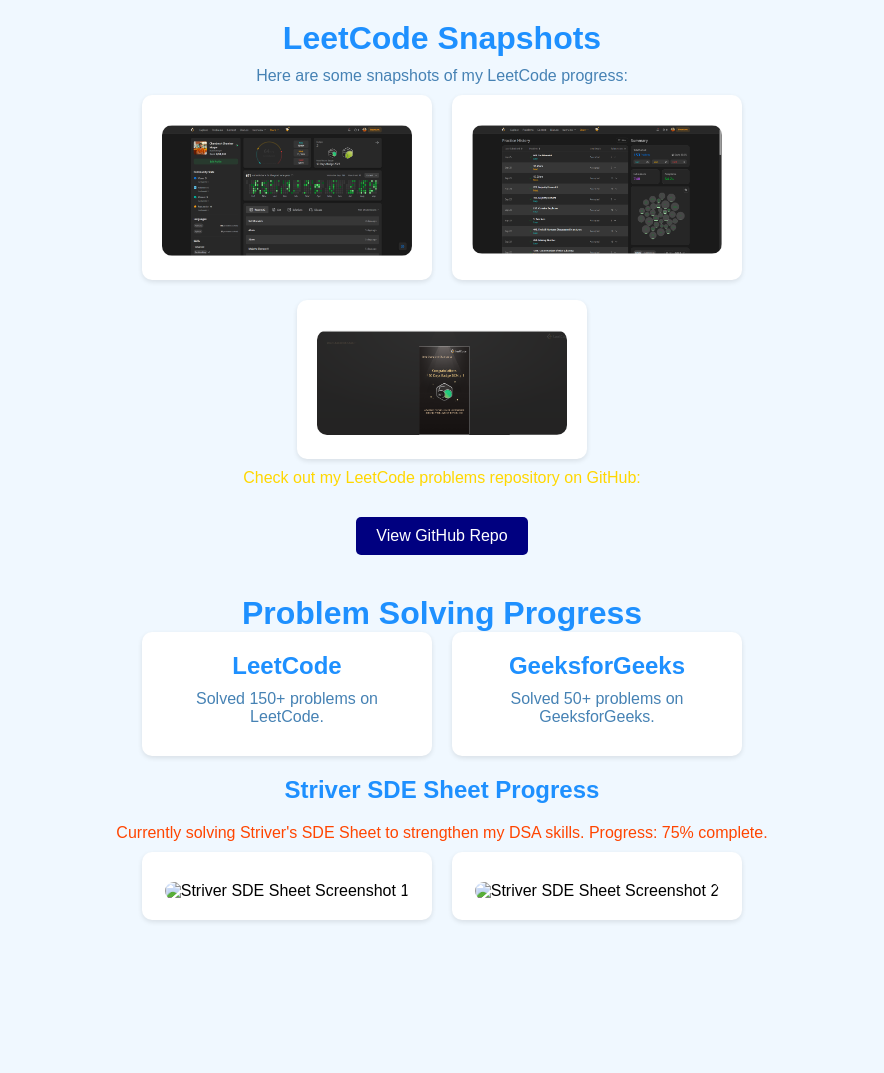
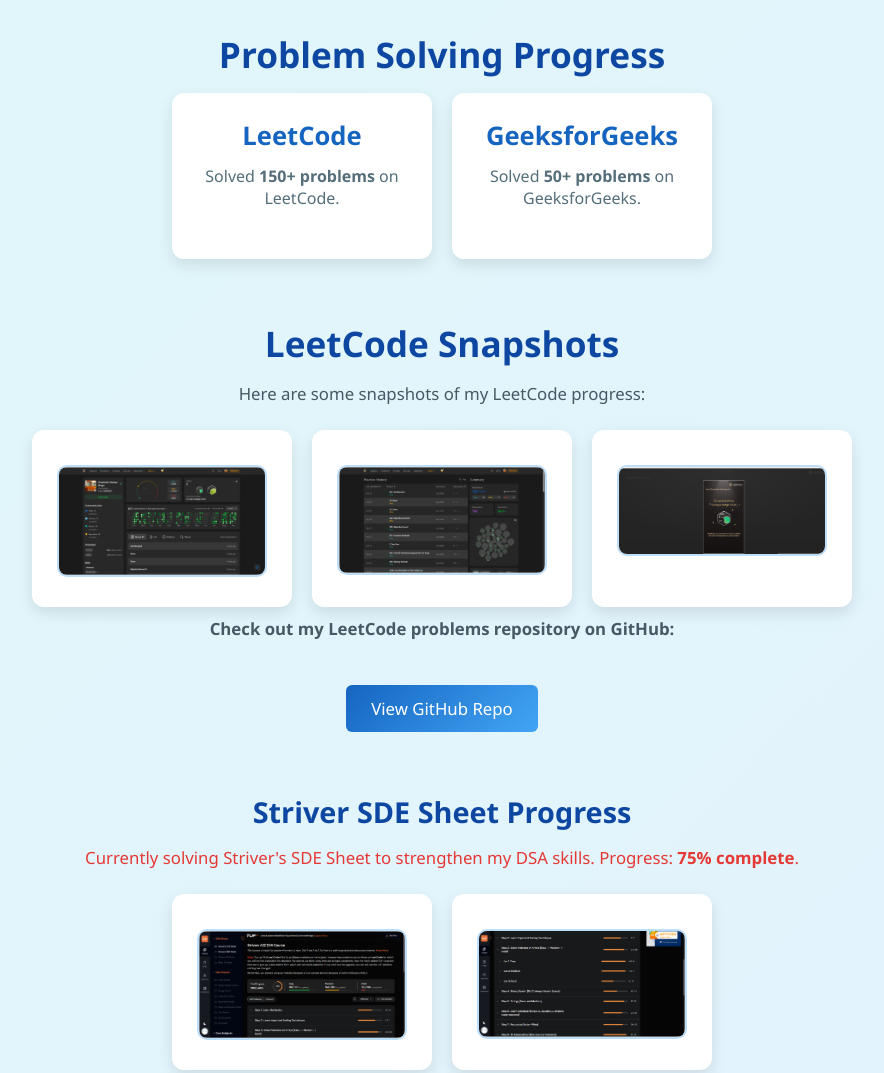
Before and after one commit to Chandresh-spec/Personal_portfolio, a plain HTML site: page leetcode.html in a window 1280 px wide. Shown: the top 1073 px of the page, without its empty margins (198-1082 px from the left). Before the commit the page ends 980 px from the top, so only its background shows below. Drawn offline with Linux system fonts and the light colour scheme.

Commit message:
all basic design are completed

```diff
--- a/leetcode.css
+++ b/leetcode.css
@@ -1,72 +1,115 @@
+/* Reset */
+* {
+  margin: 0;
+  padding: 0;
+  box-sizing: border-box;
+  font-family: "Segoe UI", Arial, sans-serif;
+}
 
+/* Body */
 body {
-        font-family: Arial, sans-serif;
-        background-color: #f0f8ff;
-        margin: 0;
-        padding: 20px;
+  background: linear-gradient(135deg, #e0f7fa, #e3f2fd);
+  padding: 30px 20px;
   display: flex;
   flex-direction: column;
   align-items: center;
   min-height: 100vh;
 }
+
+/* Section */
 .section {
   text-align: center;
-        margin-bottom: 40px;
-        width: 80%;
-        max-width: 800px;
+  margin-bottom: 60px;
+  width: 90%;
+  max-width: 1000px;
 }
+
 .section h1 {
-        color: #1e90ff;
-        margin: 0;
-        font-size: 2em;
+  color: #0d47a1;
+  font-size: 2.2em;
+  margin-bottom: 15px;
 }
+
 .section p {
-        color: #4682b4;
-        margin: 10px 0;
+  color: #455a64;
+  margin: 10px 0 25px;
+  font-size: 1.05em;
 }
+
+/* Cards */
 .cards {
   display: flex;
   gap: 20px;
   flex-wrap: wrap;
   justify-content: center;
 }
+
 .card {
-        background-color: #ffffff;
-        border-radius: 10px;
-        box-shadow: 0 2px 5px rgba(0, 0, 0, 0.1);
-        padding: 20px;
-        width: 250px;
+  background: #ffffff;
+  border-radius: 12px;
+  box-shadow: 0 6px 15px rgba(0, 0, 0, 0.1);
+  padding: 25px;
+  width: 260px;
   text-align: center;
+  transition: transform 0.3s ease, box-shadow 0.3s ease;
 }
+
+.card:hover {
+  transform: translateY(-6px);
+  box-shadow: 0 10px 20px rgba(0, 0, 0, 0.15);
+}
+
 .card h2 {
-        color: #1e90ff;
-        font-size: 1.5em;
-        margin: 0 0 10px;
+  color: #1565c0;
+  font-size: 1.6em;
+  margin-bottom: 12px;
 }
+
 .card p {
-        color: #4682b4;
-        margin: 10px 0;
+  color: #546e7a;
+  font-size: 1em;
 }
+
+/* Screenshot */
 .screenshot {
   max-width: 100%;
   border-radius: 10px;
   margin-top: 10px;
+  border: 2px solid #bbdefb;
 }
-    .sde-progress {
-        margin-top: 20px;
+
+/* Highlight */
+.highlight {
+  color: #ff9800;
+  font-weight: 600;
+  margin-top: 25px;
 }
-    .sde-progress h2 {
-        color: #1e90ff;
-    }
-    .sde-progress p {
-        color: #ff4500;
-    }
+
+/* Button */
 .button {
   display: inline-block;
-        background-color: #000080;
+  background: linear-gradient(135deg, #1565c0, #42a5f5);
   color: #ffffff;
-        padding: 10px 20px;
+  padding: 12px 25px;
   text-decoration: none;
-        border-radius: 5px;
+  border-radius: 6px;
   margin-top: 20px;
+  font-size: 1.05em;
+  transition: background 0.3s ease;
 }
+
+.button:hover {
+  background: linear-gradient(135deg, #0d47a1, #1976d2);
+}
+
+/* SDE Progress */
+.sde-progress h2 {
+  color: #0d47a1;
+  font-size: 1.8em;
+}
+
+.sde-progress p {
+  color: #e53935;
+  margin: 15px 0 25px;
+  font-size: 1.05em;
+}
--- a/leetcode.html
+++ b/leetcode.html
@@ -7,6 +7,22 @@
   <link rel="stylesheet" href="leetcode.css">
 </head>
 <body>
+  <!-- Problem Solving Progress -->
+  <div class="section">
+    <h1>Problem Solving Progress</h1>
+    <div class="cards">
+      <div class="card">
+        <h2>LeetCode</h2>
+        <p>Solved <strong>150+ problems</strong> on LeetCode.</p>
+      </div>
+      <div class="card">
+        <h2>GeeksforGeeks</h2>
+        <p>Solved <strong>50+ problems</strong> on GeeksforGeeks.</p>
+      </div>
+    </div>
+  </div>
+
+  <!-- LeetCode Snapshots -->
   <div class="section">
     <h1>LeetCode Snapshots</h1>
     <p>Here are some snapshots of my LeetCode progress:</p>
@@ -21,30 +37,21 @@
         <img src="leetcode3.png" alt="LeetCode Progress Screenshot 3" class="screenshot">
       </div>
     </div>
-        <p style="color: #ffd700;">Check out my LeetCode problems repository on GitHub:</p>
+    <p class="highlight">Check out my LeetCode problems repository on GitHub:</p>
     <a href="#" class="button">View GitHub Repo</a>
   </div>
+
+  <!-- SDE Sheet Progress -->
   <div class="section">
-        <h1>Problem Solving Progress</h1>
+    <div class="sde-progress">
+      <h2>Striver SDE Sheet Progress</h2>
+      <p>Currently solving Striver's SDE Sheet to strengthen my DSA skills. Progress: <strong>75% complete</strong>.</p>
       <div class="cards">
         <div class="card">
-                <h2>LeetCode</h2>
-                <p>Solved 150+ problems on LeetCode.</p>
+          <img src="st1.png" alt="Striver SDE Sheet Screenshot 1" class="screenshot">
         </div>
         <div class="card">
-                <h2>GeeksforGeeks</h2>
-                <p>Solved 50+ problems on GeeksforGeeks.</p>
-            </div>
-        </div>
-        <div class="sde-progress">
-            <h2>Striver SDE Sheet Progress</h2>
-            <p>Currently solving Striver's SDE Sheet to strengthen my DSA skills. Progress: 75% complete.</p>
-            <div class="cards">
-                <div class="card">
-                    <img src="sde-sheet-screenshot1.jpg" alt="Striver SDE Sheet Screenshot 1" class="screenshot">
-                </div>
-                <div class="card">
-                    <img src="sde-sheet-screenshot2.jpg" alt="Striver SDE Sheet Screenshot 2" class="screenshot">
+          <img src="st2.png" alt="Striver SDE Sheet Screenshot 2" class="screenshot">
         </div>
       </div>
     </div>
```
Also changed, not shown: st1.png (added), st2.png (added). Lines whose indentation alone changed are shown as unchanged.
